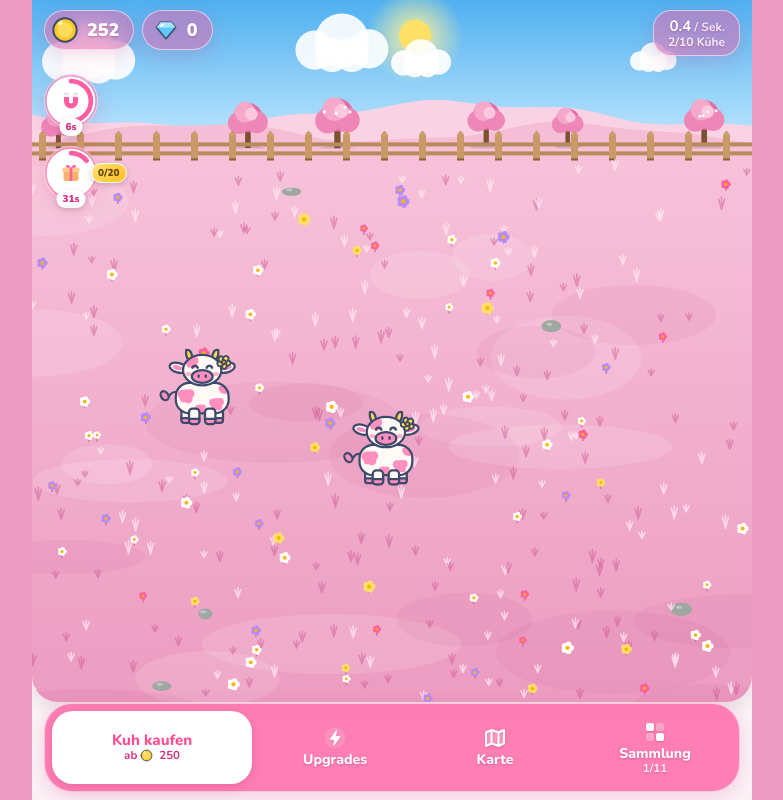
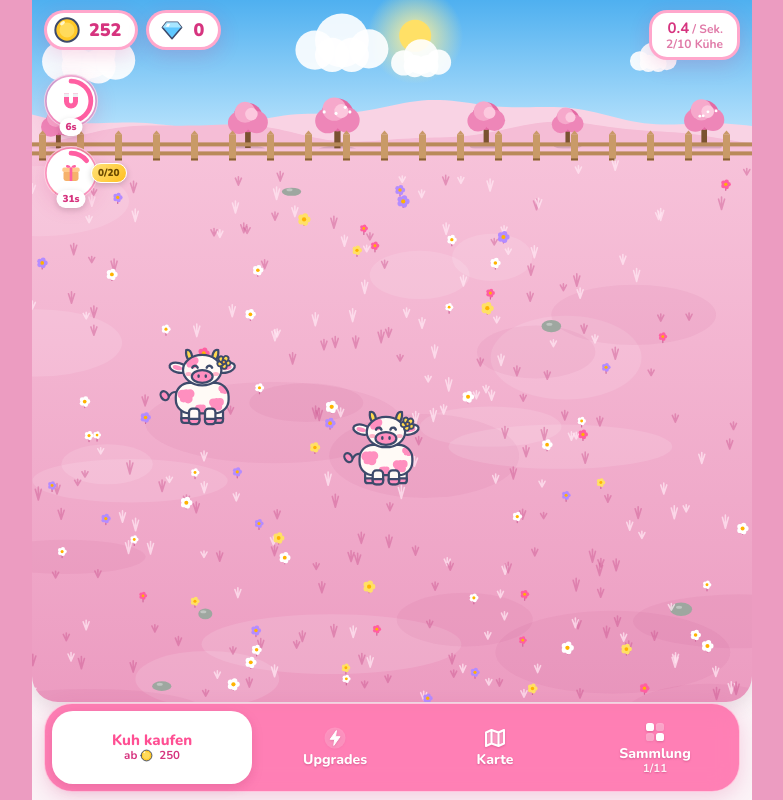
Before and after one commit to nicoleisheim/cow-evolution, a plain HTML site: page index.html in a window 1280 px wide. Shown: the whole page, without its empty margins (248-1031 px from the left). Drawn offline with nearby package versions, Linux system fonts and the light colour scheme.

Commit message:
Add files via upload

```diff
--- a/index.html
+++ b/index.html
@@ -224,6 +224,8 @@ body.shake #plantView,body.shake #app{animation:shake .12s linear infinite}
 #magBtn,#crateBtn,#wkBtn,#plantBack,#birthFab{background:radial-gradient(circle,#fff 0 20px,rgba(255,95,162,.5) 21px)!important}
 #magBtn .mg,#crateBtn .mg,#wkBtn .mg,#plantBack .mg,#birthFab .mg{background:none!important}
 #magBtn.off .mg,#crateBtn.off .mg{filter:grayscale(1)!important;opacity:.45!important}
+#coins,#dias,#statPill,#plantView .pill{background:#fff!important;border:3px solid rgba(255,95,162,.55)!important;color:#d6347f!important;text-shadow:none!important;box-shadow:0 6px 20px rgba(214,52,127,.18)!important;backdrop-filter:none!important;-webkit-backdrop-filter:none!important}
+#statPill small,#statPill .cap,#plantView .pill small,#plantView .pill .cap{color:#e07aa8!important;opacity:1!important}
 </style>
 </head>
 <body>
```
